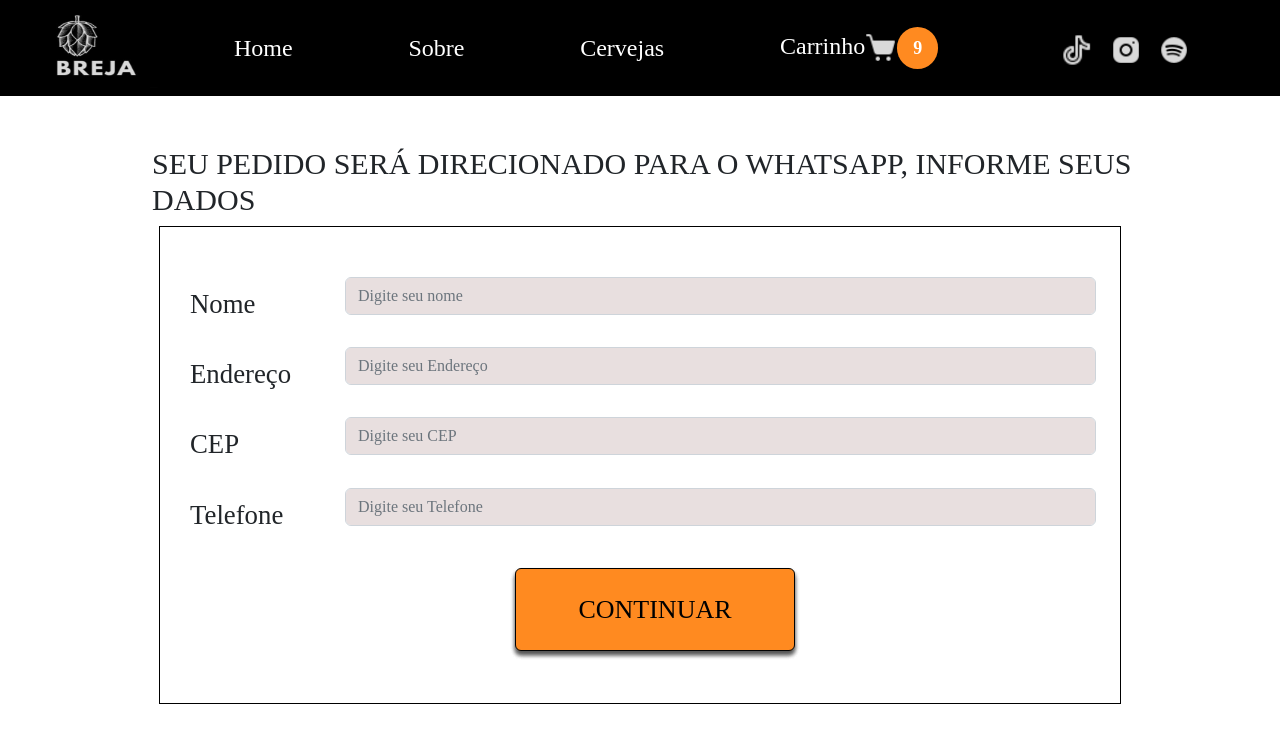
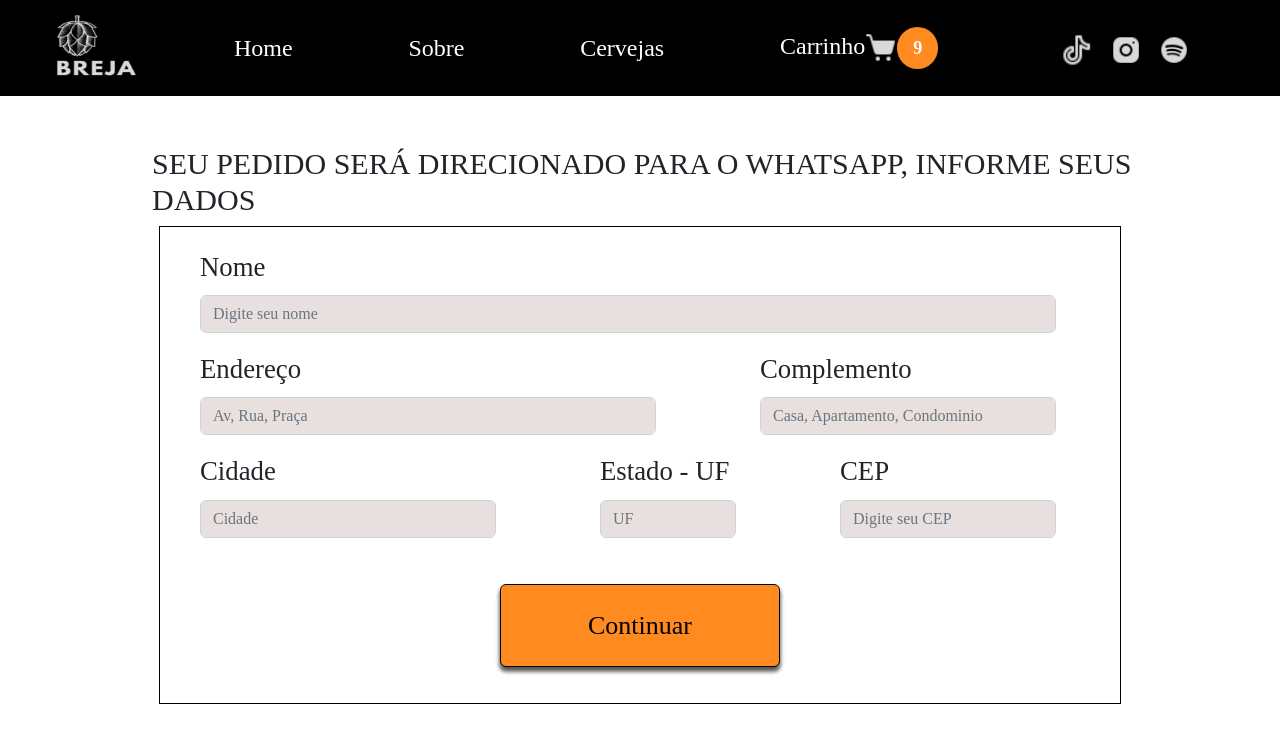
Before and after one commit to OrcFofa/HandOn5, a React (Create React App) app: page /formulario in a window 1280 px wide. Shown: the top 742 px of the page. Built offline with nearby package versions, Linux system fonts and the light colour scheme; a web font is replaced by a local one.

Commit message:
conectando formulario com api.

```diff
--- a/package.json
+++ b/package.json
@@ -10,13 +10,11 @@
     "axios": "^1.1.3",
     "bootstrap": "^5.2.2",
     "react": "^18.2.0",
-
-
     "react-bootstrap": "^2.6.0",
     "react-dom": "^18.2.0",
+    "react-hook-form": "^7.39.5",
+    "react-icons": "^4.6.0",
     "react-redux": "^8.0.5",
-
-    "react-icons": "^4.6.0",
     "react-router": "^6.4.3",
     "react-router-dom": "^6.4.3",
     "react-scripts": "5.0.1",
--- a/public/index.html
+++ b/public/index.html
@@ -3,6 +3,10 @@
   <head>
     <meta charset="utf-8" />
     <link rel="icon" href="/public/favicon.ico" />
+    <link rel="preconnect" href="https://fonts.googleapis.com">
+    <link rel="preconnect" href="https://fonts.gstatic.com" crossorigin>
+    <link href="https://fonts.googleapis.com/css2?family=Alfa+Slab+One&family=Questrial&display=swap" rel="stylesheet">
+
 
     <link rel="stylesheet" href="https://cdn.jsdelivr.net/npm/bootstrap@5.2.2/dist/css/bootstrap.min.css" integrity="sha384-Zenh87qX5JnK2Jl0vWa8Ck2rdkQ2Bzep5IDxbcnCeuOxjzrPF/et3URy9Bv1WTRi" crossorigin="anonymous"/>
 
--- a/src/components/Forms/Forms.css
+++ b/src/components/Forms/Forms.css
@@ -2,6 +2,10 @@
      margin-top: 50px;
      font-size: 30px;
      margin-right: 110px;
+
+}
+.nome{
+    margin-top: 20px;
 
 }
 .form{
@@ -18,10 +22,16 @@
 #input{
     background-color: #E8DFDF;
 }
+.form-control{
+
+    background-color: #E8DFDF;
+
+}
 
 .buttons{
     display: flex;
     justify-content: center;
+    margin-top: 20px;
 }
 #button{
     margin-top: 10px;
--- a/src/components/Forms/Forms.js
+++ b/src/components/Forms/Forms.js
@@ -1,7 +1,31 @@
-import { Form, FormGroup,Label,Col,Input,Button } from "reactstrap"
-import "./Forms.css"
+import { useForm } from "react-hook-form";
+import { Form, Row, FormGroup, Label, Col, Input, Button } from "reactstrap";
+import { api } from "../../service/api";
+import "./Forms.css";
 
 export const Formss = () => {
+  const { register, setValue, handleSubmit } = useForm();
+
+  const onSubmit = (e) => {
+    console.log(e);
+  };
+
+  async function onBlurCep(e) {
+    const { value } = e.target;
+
+    const cep = value.replace(/[^0-9]/g, "");
+
+    if (cep?.length !== 8) {
+      return;
+    }
+
+    const { data } = await api.get("/addresses/" + cep);
+    console.log(data);
+    console.log(data.logradouro);
+    setValue("logradouro", data.logradouro);
+    setValue("bairro", data.bairro);
+  }
+
   return (
     <>
       <section>
@@ -10,85 +34,80 @@ export const Formss = () => {
         </h5>
         <container className="container d-flex justify-content-center">
           <div className="form">
-
-<Form id="form">
-  <FormGroup row>
-    <Label
-      for="examplename"
-      sm={2}
-    >
-      Nome
-    </Label>
-    <Col sm={10}>
+            <Form>
+              <Row>
+                <Col md={11}>
+                  <FormGroup>
+                    <Label className="nome" for="examplename">Nome</Label>
                     <Input
                       id="input"
                       name="name"
                       placeholder="Digite seu nome"
                       type="text"
                     />
+                  </FormGroup>
                 </Col>
+              </Row>
+              <Row>
+                <Col md={6}>
+                  <FormGroup>
+                    <Label for="exampleAddress">Endereço</Label>
+                    <Input
+                      className="form-control"
+                      id="input"
+                      placeholder="Av, Rua, Praça"
+                      type="text"
+                      {...register("logradouro")}
+                    />
                   </FormGroup>
-
-  <FormGroup row>
-    <Label
-      for="exampleAdress"
-      sm={2}
-    >
-      Endereço
-    </Label>
-    <Col sm={10}>
+                </Col>
+                <Col md={4}>
+                  <FormGroup>
+                    <Label for="exampleAddress2">Complemento</Label>
                     <Input
                       id="input"
-        placeholder="Digite seu Endereço"
-        type="text"
+                      name="endereço"
+                      placeholder="Casa, Apartamento, Condominio"
                     />
+                  </FormGroup>
                 </Col>
+              </Row>
+
+              <Row>
+                <Col md={4}>
+                  <FormGroup>
+                    <Label for="exampleCity">Cidade</Label>
+                    <Input id="input" name="cidade" placeholder="Cidade" />
                   </FormGroup>
-
-  <FormGroup row>
-    <Label
-      for="exampleAdress"
-      sm={2}
-    >
-      CEP
-    </Label>
-    <Col sm={10}>
+                </Col>
+                <Col md={2}>
+                  <FormGroup>
+                    <Label for="exampleState">Estado - UF</Label>
+                    <Input id="input" name="estado" placeholder="UF" />
+                  </FormGroup>
+                </Col>
+                <Col md={3}>
+                  <FormGroup>
+                    <Label for="exampleZip">CEP</Label>
                     <Input
                       id="input"
+                      name="cep"
                       placeholder="Digite seu CEP"
-        type="text"
+                      {...register("cep")}
+                      onBlur={onBlurCep}
                     />
+                  </FormGroup>
                 </Col>
-  </FormGroup>
-
-  <FormGroup row>
-    <Label
-      for="exampletelphone"
-      sm={2}
-    >
-      Telefone
-    </Label>
-    <Col sm={10}>
-      <Input
-        id="input"
-        placeholder="Digite seu Telefone"
-        type="Phone"
-      />
-    </Col>
-  </FormGroup>
+              </Row>
               <div className="buttons">
-  <Button
-        id="button" >
-        <p className="continuar">
-        CONTINUAR
-        </p>
+                <Button id="button" onSubmit={handleSubmit(onSubmit)}>
+                  <p className="continuar">Continuar</p>
                 </Button>
               </div>
             </Form>
-
           </div>
         </container>
       </section>
     </>
-  )
-}
+  );
+};
--- a/src/service/api.js
+++ b/src/service/api.js
@@ -1,5 +1,5 @@
 import axios from "axios";
 
 export const api = axios.create({
-    baseURL: "http://localhost:8000/"
+    baseURL: "https://breja-backend-production.up.railway.app/"
 });
--- a/src/styles/growler.css
+++ b/src/styles/growler.css
@@ -1,5 +1,3 @@
-@import url('https://fonts.googleapis.com/css2?family=Alfa+Slab+One&display=swap%27');
-
 .section {
     background: #F5EEEE;
 }
@@ -8,7 +6,7 @@
 }
 
 .subtitle{
-    margin-left: 4rem;
+    margin-left: 3rem;
     font-family: 'Alfa Slab One';
     font-style: normal;
     font-size: 4rem;
```
Also changed, not shown: 1 other file (tests, documents, lock files or other folders). Lines whose indentation alone changed are shown as unchanged.
